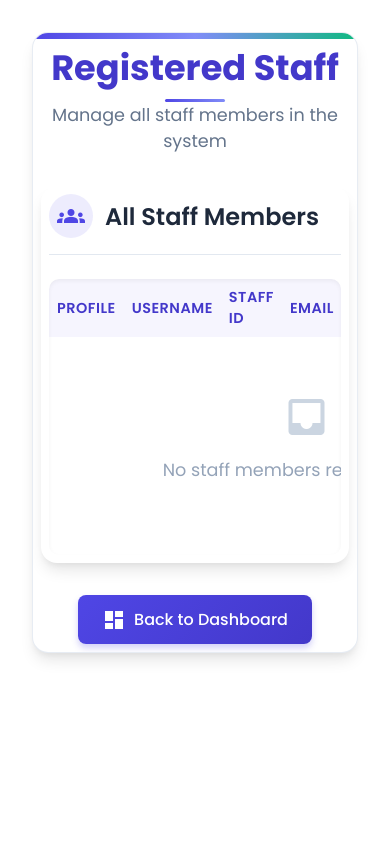
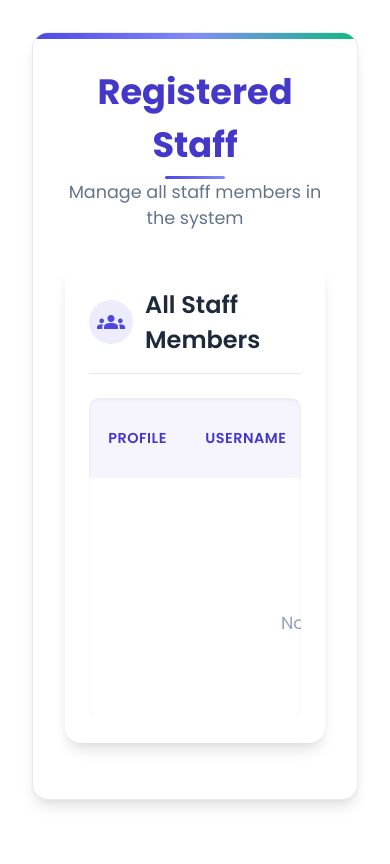
Before and after one commit to ameeruliman/FYP-Project---Automated-Attendance-System-using-RFID-Technology-, a PHP site: page /registered_staff.php in a window 390 px wide. Before the commit the page ends 660 px from the top, so only its background shows below. Run offline with PHP 8.4, Linux system fonts and the light colour scheme; the visitor is signed in with stand-in values (Sample User, id 1); data that the repository does not hold is empty.

Commit message:
remove back button

```diff
--- a/edit_profile.php
+++ b/edit_profile.php
@@ -355,7 +355,8 @@ $conn->close();
             </div>
 
             <button type="submit" class="submit-btn">Save Changes</button>
-            <a href="staff_page.php" class="back-btn">Back to Dashboard</a>
+            <!-- Removed the Back to Dashboard button -->
+            <!-- <a href="staff_page.php" class="back-btn">Back to Dashboard</a> -->
         </form>
     </div>
 
--- a/latest_uid.txt
+++ b/latest_uid.txt
@@ -1 +1 @@
-DB51D800
+596CE200
--- a/registered_staff.php
+++ b/registered_staff.php
@@ -286,40 +286,6 @@ $stmt->close();
             font-size: 1.1rem;
             margin-bottom: 1rem;
         }
-        .footer-actions {
-            display: flex;
-            justify-content: center;
-            margin-top: 2rem;
-        }
-        .btn-primary {
-            background: linear-gradient(135deg, var(--primary-color), var(--primary-dark));
-            color: white;
-            box-shadow: 0 4px 6px rgba(79, 70, 229, 0.25);
-            padding: 0.75rem 1.5rem;
-            font-size: 1rem;
-            border-radius: 8px;
-            font-weight: 500;
-            text-decoration: none;
-            display: inline-flex;
-            align-items: center;
-            gap: 8px;
-            transition: var(--transition);
-        }
-        .btn-primary:hover {
-            transform: translateY(-2px);
-            box-shadow: 0 6px 8px rgba(79, 70, 229, 0.3);
-        }
-        @media (max-width: 900px) {
-            .main-container { padding: 1.5rem; }
-            th, td { padding: 0.75rem; }
-            .profile-image { width: 56px; height: 56px; }
-        }
-        @media (max-width: 600px) {
-            .main-container { padding: 0.5rem; }
-            .card { padding: 0.5rem; }
-            th, td { padding: 0.5rem; }
-            .profile-image { width: 44px; height: 44px; }
-        }
     </style>
 </head>
 <body>
@@ -412,13 +378,6 @@ $stmt->close();
                 </table>
             </div>
         </div>
-
-        <div class="footer-actions">
-            <a href="admin_page.php" class="btn-primary">
-                <span class="material-icons">dashboard</span>
-                Back to Dashboard
-            </a>
-        </div>
     </div>
 </body>
 </html>
```
Also changed, not shown: admin_approve_emergency.php (+5 -8 lines), admin_approve_leave.php (+5 -8 lines), apply_leave.php (+0 -17 lines), emergency_info.php (+0 -17 lines).
